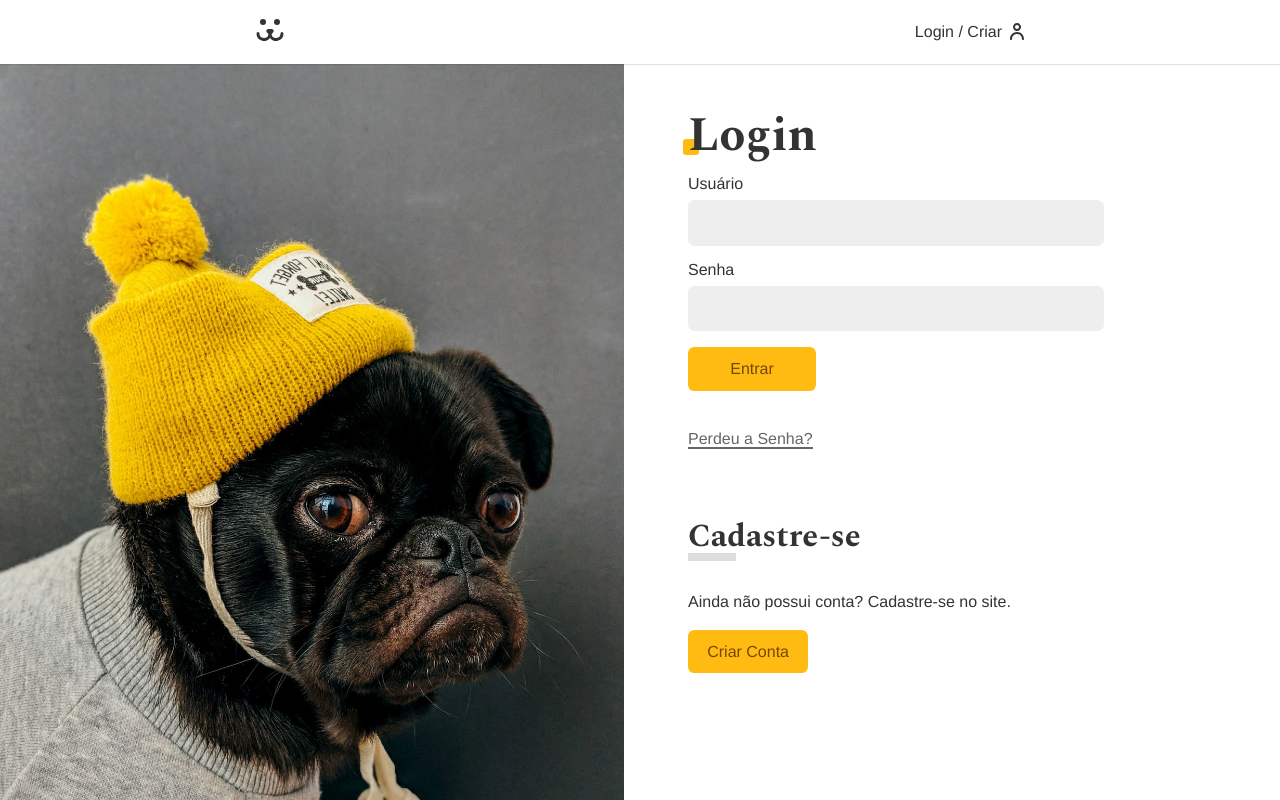
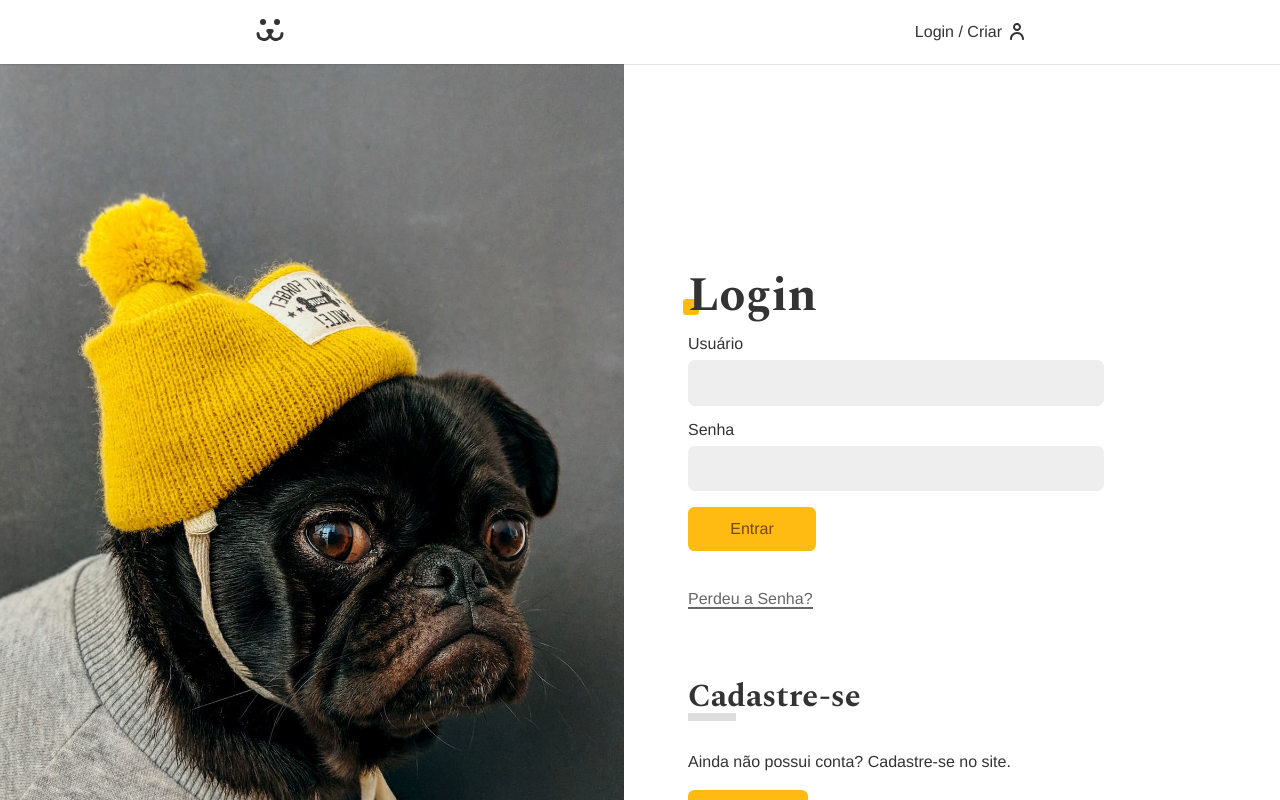
Before and after one commit to ManoelReisDev/dogs-react, a React (Vite) app: page /login in a window 1280 px wide. Shown: the top 800 px of the page. Built offline with nearby package versions, Linux system fonts and the light colour scheme.

Commit message:
style: update login and login form styles

```diff
--- a/src/Components/Login/Login.module.css
+++ b/src/Components/Login/Login.module.css
@@ -15,6 +15,7 @@
 .forms {
     max-width: 30rem;
     padding: 2rem;
+    margin-top: 20vh;
 }
 
 @media (max-width: 40rem) {
--- a/src/Components/Login/LoginForm.module.css
+++ b/src/Components/Login/LoginForm.module.css
@@ -19,6 +19,7 @@
 
 .cadastro {
     margin-top: 4rem;
+    margin-bottom: 4rem;
 }
 
 .cadastro p {
```
